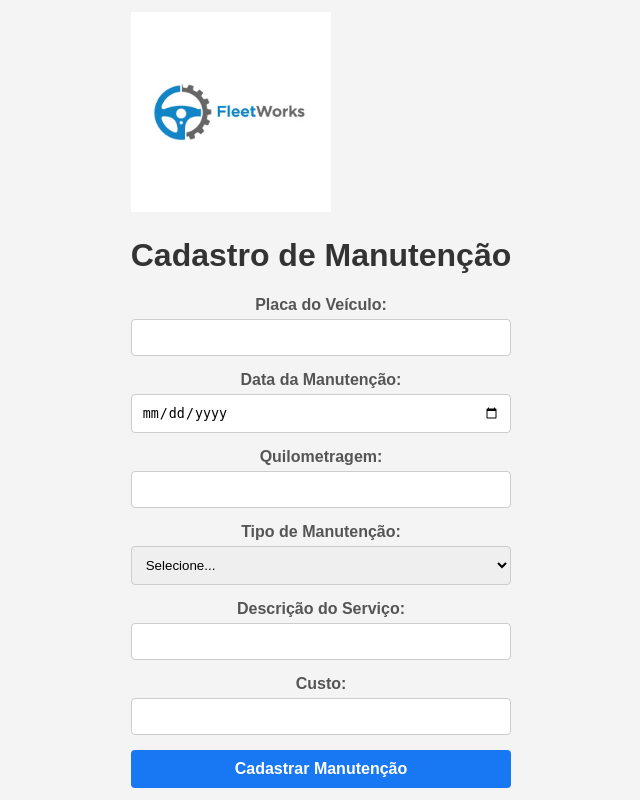
After one commit to Henrique8281/Gest-o-de-Frotas, a Python web app: template templates/veiculos/registro_manutencao.html in a window 1280 px wide. The commit adds this page. Shown: the whole page, without its empty margins (319-959 px from the left). Run offline with Jinja, Linux system fonts and the light colour scheme; the template is opened without the code that fills it, so the values that code supplies are empty.

Commit message:
criação de registro de manutenção...
Além da criação do registro de manutenção, alterei algumas coisas do registro de veículos para ficar mais parecido com a descrição do projeto presente no AVA.

```diff
--- a/templates/rotas.txt
+++ b/templates/rotas.txt
@@ -1,5 +1,5 @@
 templates\usuario\login.html
+templates\usuario\homepage.html
 templates\veiculos\lista_veiculos.html
 templates\veiculos\registros_veiculos.html
 templates\images\fleetworks.png
-templates\veiculos\homepage.html
--- /dev/null
+++ b/templates/veiculos/registro_manutencao.html
@@ -0,0 +1,136 @@
+<!DOCTYPE html>
+<html lang="pt-br">
+<head>
+    <meta charset="UTF-8">
+    <meta name="viewport" content="width=device-width, initial-scale=1.0">
+    <title>Registro de Manutenção</title>
+    <style>
+        body {
+            font-family: Arial, sans-serif;
+            background-color: #f4f4f4;
+            display: flex;
+            justify-content: center;
+            align-items: center;
+            height: 100vh;
+            margin: 0;
+        }
+
+        .container {
+            max-width: 100%;
+            background-color: #fff;
+            padding: 40px;
+            border-radius: 8px;
+            box-shadow: 0 4px 8px rgba(0, 0, 0, 0.1);
+            width: 350px;
+            text-align: center;
+        }
+
+        h1 {
+            text-align: center;
+            color: #333;
+
+        }
+
+        .form-group {
+            margin-bottom: 15px;
+            color: #333;
+        }
+
+        .form-group label {
+            text-align: center;
+            display: block;
+            margin-bottom: 5px;
+            font-weight: bold;
+            color: #555;
+        }
+
+        .form-group input,
+        .form-group select {
+            width: 100%;
+            padding: 10px;
+            border: 1px solid #ccc;
+            border-radius: 4px;
+            box-sizing: border-box;
+        }
+
+        .form-group input:focus,
+        .form-group select:focus {
+            border-color: #5cb85c;
+            outline: none;
+        }
+
+        .btn-sumit {
+            width: 100%;
+            padding: 10px;
+            background-color: #1877f2;
+            color: white;
+            border: none;
+            border-radius: 4px;
+            cursor: pointer;
+            font-size: 16px;
+            font-weight: bold;
+            transition: background-color 0.3s ease;
+        }
+
+        .btn-sumit:hover {
+            background-color: #4cae4c;
+        }
+        .img-logo {
+            margin: auto;
+            align-items: center;
+            top: 0%;
+            width: 200px;
+            height: 200px;
+            position: static;
+        }
+
+
+    </style>
+</head>
+<body>
+    <div class="conteiner">
+        <img class="img-logo" src="../images/fleetworks.png" alt="Logo";>
+
+        <h1>Cadastro de Manutenção</h1>
+        <form action="#" method="post">
+
+            <div class="form-group">
+                <label for="placa">Placa do Veículo:</label>
+                <input type="text" id="placa" name="placa" required>
+            </div>
+
+            <div class="form-group">
+                <label for="data_manutencao">Data da Manutenção:</label>
+                <input type="date" id="data_manutencao" name="data_manutencao" required>
+            </div>
+
+            <div class="form-group">
+                <label for="odometro">Quilometragem:</label>
+                <input type="number" id="odometro" name="odometro" required>
+            </div>
+
+            <div class="form-group">
+                <label for="tipo_manutencao">Tipo de Manutenção:</label>
+                <select id="tipo_manutencao" name="tipo_manutencao" required>
+                    <option value="">Selecione...</option>
+                    <option value="preventiva">Preventiva</option>
+                    <option value="corretiva">Corretiva</option>
+                    <option value="troca_oleo">Troca de Óleo</option>
+                    <option value="revisao_geral">Revisão Geral</option>
+                </select>
+            </div>
+
+            <div class="form-group">
+                <label for="descricao_serviço">Descrição do Serviço:</label>
+                <input type="text" id="descricao_serviço" name="descricao_serviço" required>
+            </div>
+
+            <div class="form-group">
+                <label for="custo">Custo:</label>
+                <input type="number" id="custo" name="custo" required>
+            </div>
+            <button type="submit" class="btn-sumit">Cadastrar Manutenção</button>
+        </form>
+    </div>
+</body>
+</html>
```
Also changed, not shown: templates/usuario/homepage.html (+7 -2 lines), templates/veiculos/registro_veiculos.html (+22 -10 lines).
